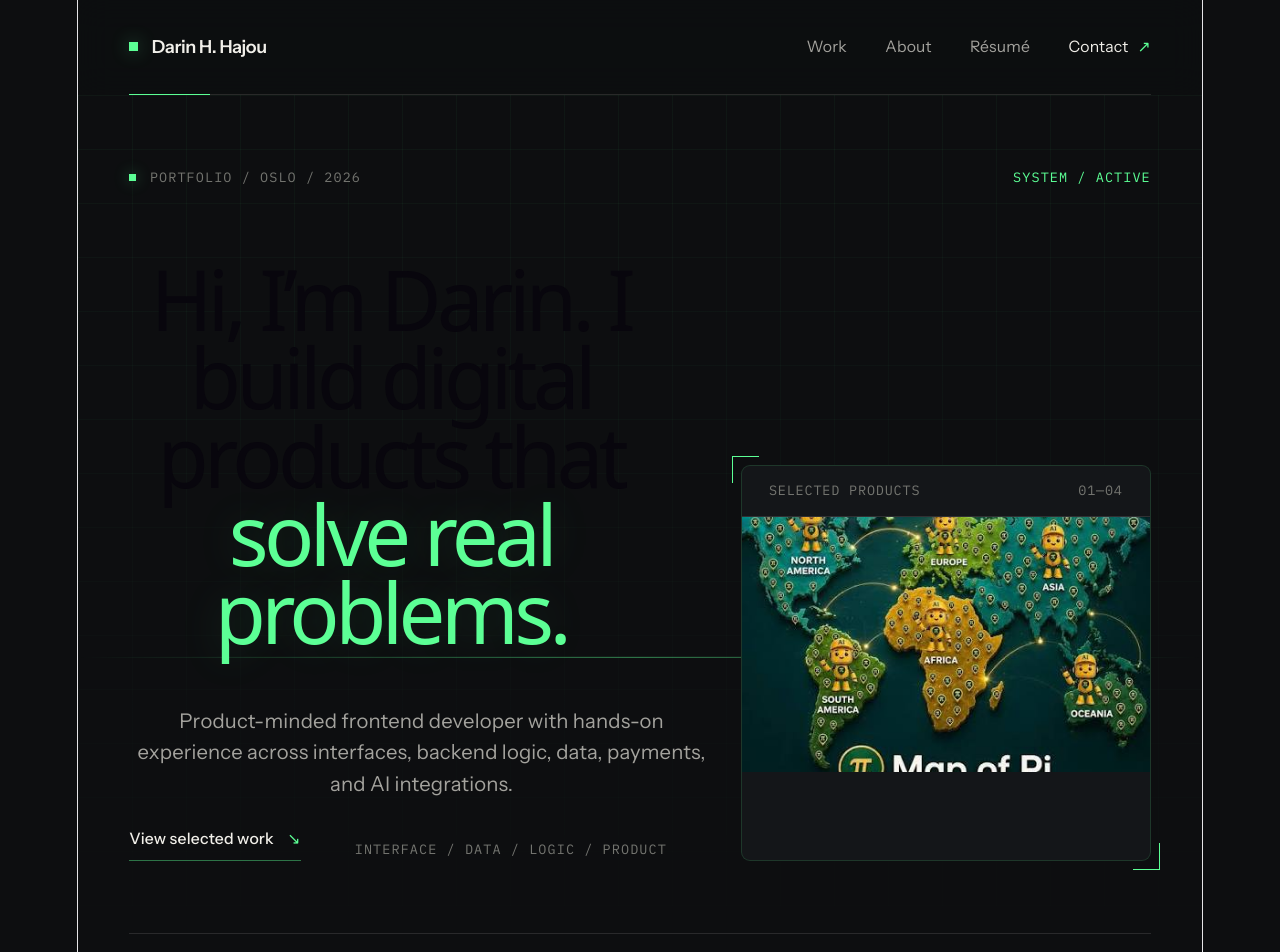
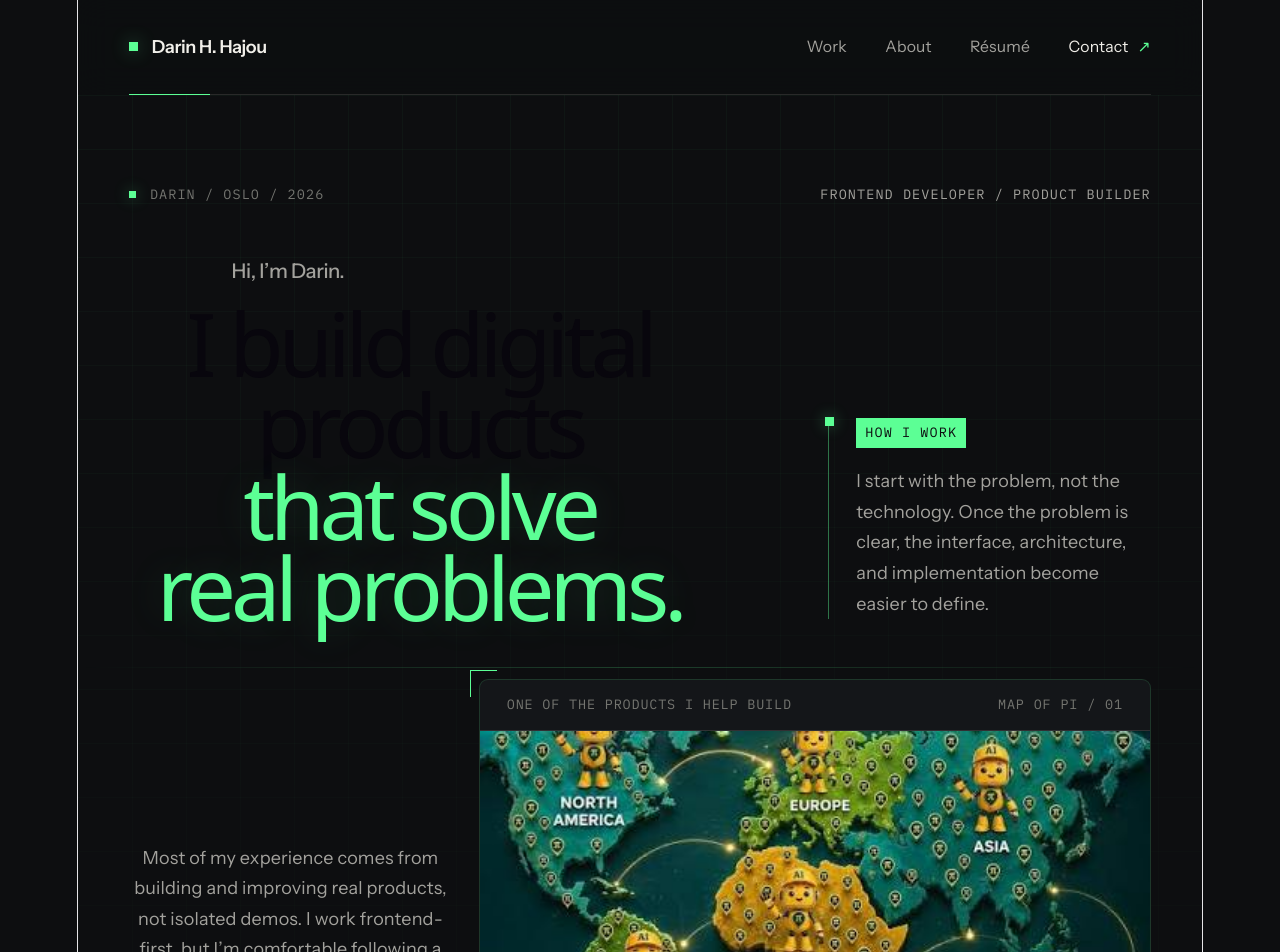
Before and after one commit to DarinHajou/darin-portfolio, a React (Vite) app: page / in a window 1280 px wide. Shown: the top 952 px of the page. Built offline with nearby package versions, Linux system fonts and the light colour scheme.

Commit message:
personalize messaging and restructure hero layout

```diff
--- a/src/sections/Hero/Hero.module.css
+++ b/src/sections/Hero/Hero.module.css
@@ -3,7 +3,7 @@
   overflow: hidden;
 
   min-height: calc(100svh - 4.75rem);
-  padding-block: var(--space-16) var(--space-24);
+  padding-block: clamp(3.5rem, 7vw, 7rem) var(--space-24);
 
   border-bottom: 1px solid var(--color-border);
 }
@@ -36,7 +36,7 @@
 
   pointer-events: none;
 
-  opacity: 0.75;
+  opacity: 0.65;
 
   background-image:
     linear-gradient(var(--color-grid) 1px, transparent 1px),
@@ -47,8 +47,8 @@
   mask-image: linear-gradient(
     to bottom,
     rgb(0 0 0 / 90%),
-    rgb(0 0 0 / 35%) 55%,
-    transparent 92%
+    rgb(0 0 0 / 38%) 60%,
+    transparent 94%
   );
 }
 
@@ -57,7 +57,7 @@
   z-index: 1;
 
   display: grid;
-  gap: var(--space-16);
+  gap: clamp(2.5rem, 4vw, 4rem);
 }
 
 .metaRow {
@@ -69,6 +69,7 @@
 
 .eyebrow,
 .status,
+.noteLabel,
 .disciplines,
 .systemLine {
   font-family: var(--font-mono);
@@ -95,43 +96,113 @@
 
 .status {
   display: none;
-  color: var(--color-accent);
+
+  color: var(--color-text-secondary);
 }
 
 .mainContent {
   display: grid;
-  gap: var(--space-16);
+  gap: var(--space-12);
 }
 
 .copy {
   display: grid;
-  gap: var(--space-8);
+  justify-items: start;
+  gap: var(--space-4);
+}
+
+.introLine {
+  justify-self: start;
+
+  font-size: clamp(1.125rem, 1.5vw, 1.4rem);
+  font-weight: 500;
+  line-height: 1.4;
+  letter-spacing: -0.02em;
+  color: var(--color-text-secondary);
 }
 
 .title {
-  max-width: 14ch;
+  max-width: 11.5ch;
 
-  font-size: clamp(3rem, 6.5vw, 6.75rem);
+  font-size: clamp(3.5rem, 6.9vw, 7.2rem);
   font-weight: 500;
-  line-height: 0.94;
-  letter-spacing: -0.055em;
+  line-height: 0.92;
+  letter-spacing: -0.058em;
+
+  text-wrap: balance;
+}
+
+.titleLead,
+.accentText {
+  display: block;
 }
 
 .accentText {
   color: var(--color-accent);
-  text-shadow: 0 0 2.5rem var(--color-accent-soft);
+  text-shadow: 0 0 2.25rem var(--color-accent-soft);
+}
+
+.personalNote {
+  position: relative;
+
+  width: 100%;
+  max-width: 31rem;
+  padding-left: var(--space-6);
+
+  text-align: left;
+
+  border-left: 1px solid var(--color-accent-muted);
+}
+
+.personalNote::before {
+  content: "";
+
+  position: absolute;
+  top: 0;
+  left: -0.25rem;
+
+  width: 0.5rem;
+  height: 0.5rem;
+
+  background: var(--color-accent);
+  box-shadow: 0 0 0.8rem var(--color-accent-muted);
+}
+
+.noteLabel {
+  display: inline-block;
+  padding: var(--space-1) var(--space-2);
+  margin-bottom: var(--space-4);
+
+  color: var(--color-bg);
+  background: var(--color-accent);
+}
+
+.noteText {
+  max-width: 27rem;
+
+  font-size: var(--text-base);
+  line-height: 1.7;
+  color: var(--color-text-secondary);
+}
+
+.lowerContent {
+  display: grid;
+  gap: var(--space-16);
 }
 
 .supportingContent {
   display: grid;
-  gap: var(--space-6);
+  align-content: start;
+  gap: var(--space-8);
 
-  max-width: 34rem;
+  max-width: 35rem;
 }
 
 .summary {
-  font-size: var(--text-md);
-  line-height: 1.55;
+  max-width: 32rem;
+
+  font-size: var(--text-base);
+  line-height: 1.7;
   color: var(--color-text-secondary);
 }
 
@@ -229,6 +300,7 @@
 
 .systemLine {
   display: none;
+
   color: var(--color-text-muted);
 }
 
@@ -247,10 +319,14 @@
     min-height: calc(100svh - 5.25rem);
   }
 
+  .introLine {
+    margin-left: clamp(3rem, 8vw, 8rem);
+  }
+
   .heroInner {
     grid-template-columns: repeat(12, minmax(0, 1fr));
     column-gap: var(--space-6);
-    row-gap: var(--space-16);
+    row-gap: clamp(2.75rem, 4vw, 4.5rem);
   }
 
   .metaRow {
@@ -270,23 +346,36 @@
   }
 
   .copy {
-    grid-column: 1 / 8;
-    gap: var(--space-12);
+    grid-column: 1 / 9;
+  }
+
+  .personalNote {
+    grid-column: 9 / -1;
+
+    align-self: end;
+    margin-bottom: var(--space-2);
+  }
+
+  .lowerContent {
+    grid-column: 1 / -1;
+
+    grid-template-columns: repeat(12, minmax(0, 1fr));
+    column-gap: var(--space-6);
+    align-items: end;
+  }
+
+  .supportingContent {
+    grid-column: 1 / 5;
+
+    padding-bottom: var(--space-4);
   }
 
   .previewWrap {
-    grid-column: 8 / -1;
-    align-self: end;
+    grid-column: 6 / -1;
   }
 
   .preview {
-    min-height: 22rem;
-  }
-
-  .actions {
-    flex-direction: row;
-    align-items: flex-end;
-    gap: var(--space-12);
+    min-height: 24rem;
   }
 
   .systemLine {
@@ -303,8 +392,28 @@
 }
 
 @media (min-width: 1200px) {
+  .copy {
+    grid-column: 1 / 9;
+  }
+
+  .personalNote {
+    grid-column: 9 / -1;
+  }
+
   .title {
-    max-width: 11ch;
+    max-width: 11.5ch;
+  }
+
+  .supportingContent {
+    grid-column: 1 / 5;
+  }
+
+  .previewWrap {
+    grid-column: 5 / -1;
+  }
+
+  .preview {
+    min-height: 27rem;
   }
 }
 
--- a/src/sections/Hero/Hero.tsx
+++ b/src/sections/Hero/Hero.tsx
@@ -10,26 +10,48 @@ function Hero() {
         <div className={styles.metaRow}>
           <p className={styles.eyebrow}>
             <span className={styles.metaSignal} aria-hidden="true" />
-            Portfolio / Oslo / 2026
+            Darin / Oslo / 2026
           </p>
 
-          <p className={styles.status}>System / Active</p>
+          <p className={styles.status}>
+            Frontend developer / Product builder
+          </p>
         </div>
 
         <div className={styles.mainContent}>
           <div className={styles.copy}>
+            <p className={styles.introLine}>Hi, I’m Darin.</p>
+
             <h1 id="hero-title" className={styles.title}>
-              Hi, I’m Darin. I build digital products that{" "}
+              <span className={styles.titleLead}>
+                I build digital products
+              </span>
+
               <span className={styles.accentText}>
-                solve real problems.
+                that solve real problems.
               </span>
             </h1>
+          </div>
 
+          <aside
+            className={styles.personalNote}
+            aria-label="How Darin approaches product development"
+          >
+            <p className={styles.noteLabel}>How I work</p>
+
+            <p className={styles.noteText}>
+              I start with the problem, not the technology. Once the problem is clear, the interface, architecture, and implementation become easier to define.
+            </p>
+          </aside>
+        </div>
+
+        <div className={styles.lowerContent}>
           <div className={styles.supportingContent}>
             <p className={styles.summary}>
-                Product-minded frontend developer with hands-on experience
-                across interfaces, backend logic, data, payments, and AI
-                integrations.
+              Most of my experience comes from building and improving real
+              products, not isolated demos. I work frontend-first, but I’m
+              comfortable following a feature through the backend, data, and
+              product rules behind it.
             </p>
 
             <div className={styles.actions}>
@@ -39,28 +61,27 @@ function Hero() {
               </a>
 
               <p className={styles.disciplines}>
-                  Interface / Data / Logic / Product
+                Interface / Logic / Data / Product
               </p>
-              </div>
             </div>
           </div>
 
           <div className={styles.previewWrap}>
             <ProjectMedia
               className={styles.preview}
-              title="Selected products"
-              index="01—04"
+              title="One of the products I help build"
+              index="Map of Pi / 01"
               imageSrc="/map-of-pi.jpg"
-              alt="Selected project interfaces"
+              alt="Map of Pi commerce platform interface"
             />
           </div>
         </div>
 
-        <div className={styles.systemLine} aria-hidden="true">
-          <span>Frontend</span>
-          <span>Full-stack</span>
-          <span>AI integration</span>
-          <span>Product systems</span>
+        <div className={styles.systemLine}>
+          <span>Frontend first</span>
+          <span>Curious across the stack</span>
+          <span>Focused on useful products</span>
+          <span>Based in Oslo</span>
         </div>
       </div>
     </section>
```
Lines whose indentation alone changed are shown as unchanged.
